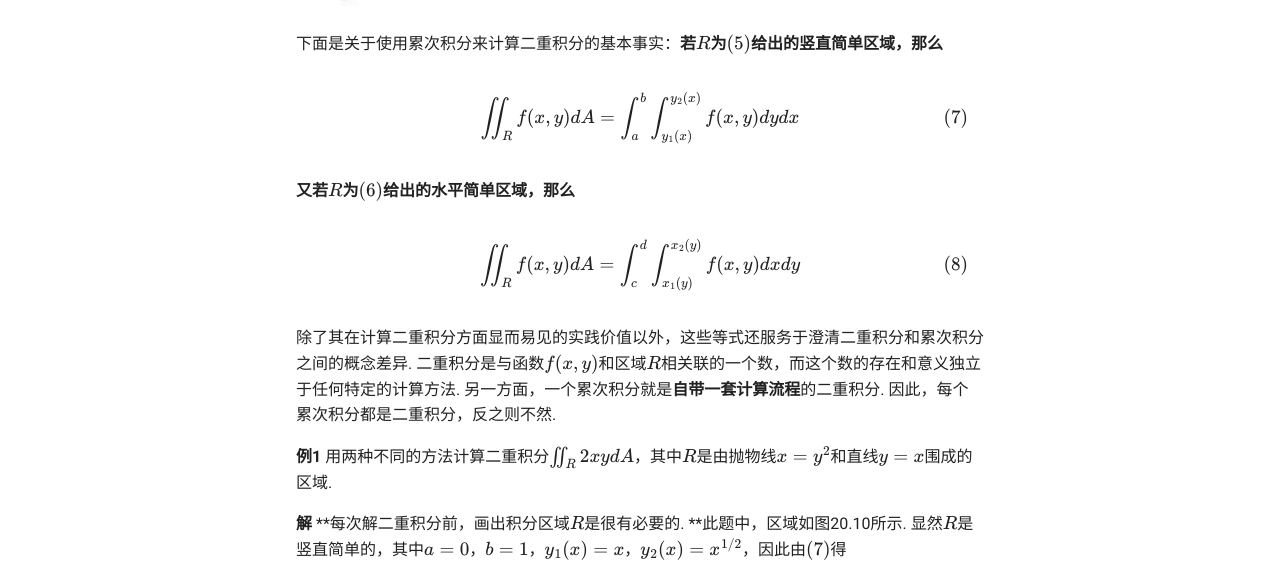
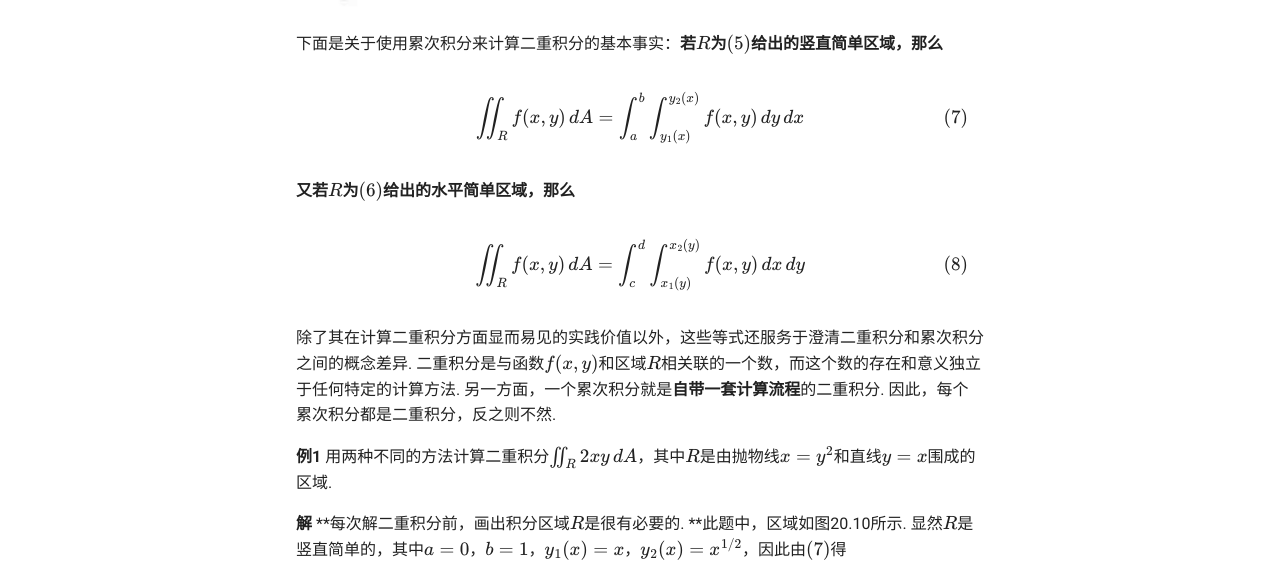
Before and after one commit to MitochondriaCN/cwag-chinese, an MkDocs documentation site: the page built from docs/20/2.md, in a window 1280 px wide and 1400 px high, scrolled down 4491 px. Shown: the part 168-730 px from the top of the window. Built offline with MkDocs 1.6.1 and Material for MkDocs 9.7.7, drawn with Linux system fonts in a browser that asks for light colours; comment, search, counter and statistics services are not loaded; some of the changed text lies outside the part shown.

Commit message:
fix: 20.2积分间距修正

```diff
--- a/docs/20/2.md
+++ b/docs/20/2.md
@@ -2,9 +2,9 @@
 
 二元函数的二重积分，是一元函数定积分在二维中的对应概念. 方便起见，这里把一元函数积分称为**单积分**，与概念**二重积分**相对.
 
-我们知道，单积分$\int_a^b f(x) dx$的值取决于函数$f(x)$和区间$[a,b]$. 在二重积分的情形中，区间$[a,b]$被替代为$xy$平面中的区域$R$. $f(x,y)$在$R$上的二重积分记作
+我们知道，单积分$\int_a^b f(x)\,dx$的值取决于函数$f(x)$和区间$[a,b]$. 在二重积分的情形中，区间$[a,b]$被替代为$xy$平面中的区域$R$. $f(x,y)$在$R$上的二重积分记作
 
-$$\iint_R f(x,y) dA \tag{1}$$
+$$\iint_R f(x,y)\,dA \tag{1}$$
 
 后文将会解释记号$dA$的含义.
 
@@ -20,7 +20,7 @@ $$\sum_{k=1}^n f(x_k,y_k) \Delta A_k \tag{2}$$
 
 最后，想象越来越多的平行线被加进来形成网格，把已有的矩形分成更小的矩形，并考虑与这个分区更精细的平面相对应的求和$(2)$. 如果当$n$趋于无穷且矩形的最大对角线（即所有矩形中最长的对角线）趋于零——无关于分割线和矩形内点$(x_k,y_k)$的选法——求和趋于一个特定的极限，那么二重积分$(1)$就定义为以下极限：
 
-$$\iint_R f(x,y) dA = \lim \sum_{k=1}^n f(x_k,y_k) \Delta A_k \tag{3}$$
+$$\iint_R f(x,y)\,dA = \lim \sum_{k=1}^n f(x_k,y_k) \Delta A_k \tag{3}$$
 
 目前看来，定义$(3)$与相应的单积分定义相比区别不大. 然而在二维中，存在某些不会出现在一维中的技术困难. 至少平面区域比区间$[a,b]$复杂多了. 不过，在足够通用的假设下，可以严格证明二重积分的存在. 具体而言，假设我们所考虑的区域包含其边界，而且这些边界由有限个光滑曲线构成，则已然足够.
 
@@ -28,7 +28,7 @@ $$\iint_R f(x,y) dA = \lim \sum_{k=1}^n f(x_k,y_k) \Delta A_k \tag{3}$$
 
 作为该观点的一个示范，设$z=f(x,y)$是$xyz$空间中一曲面的方程，其位于区域$R$的上面，因此在$R$上$f(x,y) \gt 0$，如图20.7. 那么$f(x_k,y_k)\Delta A_k$大致就是图中小柱体的体积（高乘以底面积）；和式$(2)$就是许多这种体积的和，因此也大致是曲面下立体的总体积；而极限$(3)$，即二重积分
 
-$$\iint_R f(x,y) dA \tag{1}$$
+$$\iint_R f(x,y)\,dA \tag{1}$$
 
 则给出了立体的精确体积.[^2]
 
@@ -36,7 +36,7 @@ $$\iint_R f(x,y) dA \tag{1}$$
 
 显然，若$f(x,y)$为常数，即$f(x,y)=c$，那么
 
-$$\iint_R f(x,y) dA = cA$$
+$$\iint_R f(x,y)\,dA = cA$$
 
 其中$A$是区域$R$的面积. 特别地，若$f(x,y)=1$，则有
 
@@ -46,7 +46,7 @@ $$\iint_R dA=A$$
 
 由于各边平行于坐标轴的矩形的面积可被写成$\Delta A=\Delta x \Delta y$，使用
 
-$$\iint_R f(x,y) dx dy \tag{4}$$
+$$\iint_R f(x,y)\,dx\,dy \tag{4}$$
 
 作为二重积分$(1)$的替代记号，则是合理的. 这种形式下，二重积分类似于一个累次积分，而且事实上，我们稍后会解释，当区域$R$满足某种简单的形状时，二重积分$(1)$总等于一个选择恰当的累次积分. 这种等价性经常误导学生认为二重积分大致跟累次积分相同，实则不然. 我们下面细说这两种积分的区别.
 
@@ -66,22 +66,22 @@ $$c \le y \le d, \quad x_1(y) \le x \le x_2(y) \tag{6}$$
 
 下面是关于使用累次积分来计算二重积分的基本事实：**若$R$为$(5)$给出的竖直简单区域，那么**
 
-$$\iint_R f(x,y) dA = \int_a^b \int_{y_1(x)}^{y_2(x)} f(x,y) dy dx \tag{7}$$
+$$\iint_R f(x,y)\,dA = \int_a^b \int_{y_1(x)}^{y_2(x)} f(x,y)\,dy\,dx \tag{7}$$
 
 **又若$R$为$(6)$给出的水平简单区域，那么**
 
-$$\iint_R f(x,y) dA = \int_c^d \int_{x_1(y)}^{x_2(y)} f(x,y) dx dy \tag{8}$$
+$$\iint_R f(x,y)\,dA = \int_c^d \int_{x_1(y)}^{x_2(y)} f(x,y)\,dx\,dy \tag{8}$$
 
 除了其在计算二重积分方面显而易见的实践价值以外，这些等式还服务于澄清二重积分和累次积分之间的概念差异. 二重积分是与函数$f(x,y)$和区域$R$相关联的一个数，而这个数的存在和意义独立于任何特定的计算方法. 另一方面，一个累次积分就是**自带一套计算流程**的二重积分. 因此，每个累次积分都是二重积分，反之则不然.
 
-**例1** 用两种不同的方法计算二重积分$\iint_R 2xy dA$，其中$R$是由抛物线$x=y^2$和直线$y=x$围成的区域.
+**例1** 用两种不同的方法计算二重积分$\iint_R 2xy\,dA$，其中$R$是由抛物线$x=y^2$和直线$y=x$围成的区域.
 
 **解** **每次解二重积分前，画出积分区域$R$是很有必要的. **此题中，区域如图20.10所示. 显然$R$是竖直简单的，其中$a=0$，$b=1$，$y_1(x)=x$，$y_2(x)=x^{1/2}$，因此由$(7)$得
 
 $$
 \begin{align}
 \iint_R 2xy\,dA &= \int_0^1 \int_x^{x^{1/2}} 2xy\,dy\,dx = \int_0^1 [xy^2]_x^{x^{1/2}}\,dx \\
-&= \int_0^1 (x^2-x^3) \, dx = \frac{1}{3} - \frac{1}{4} = \frac{1}{12}
+&= \int_0^1 (x^2-x^3)\,dx = \frac{1}{3} - \frac{1}{4} = \frac{1}{12}
 \end{align}
 $$
 
@@ -89,8 +89,8 @@ $$
 
 $$
 \begin{align}
-\iint_R 2xy \, dA &= \int_0^1 \int_{y^2}^{y} 2xy\,dx\,dy = \int_0^1 [x^2y]_{y^2}^y \, dy \\
-&= \int_0^1 (y^3-y^5) \, dy = \frac{1}{4}-\frac{1}{6}=\frac{1}{12}
+\iint_R 2xy\,dA &= \int_0^1 \int_{y^2}^{y} 2xy\,dx\,dy = \int_0^1 [x^2y]_{y^2}^y\,dy \\
+&= \int_0^1 (y^3-y^5)\,dy = \frac{1}{4}-\frac{1}{6}=\frac{1}{12}
 \end{align}
 $$
 
@@ -98,7 +98,7 @@ $$
 
 ---
 
-**例2** 求$\iint_R (1+2x)\, dA$，其中$R$是由$x=y^2$和$x-y=2$围成的区域.
+**例2** 求$\iint_R (1+2x)\,dA$，其中$R$是由$x=y^2$和$x-y=2$围成的区域.
 
 **解** 此区域如图20.11. 若要先对$y$积分，再对$x$积分，我们需要计算两个不同的积分，一个位于直线$x=1$左边，一个在右边，因为对$y$积分的积分限在这两块区域是不同的：
 
```
